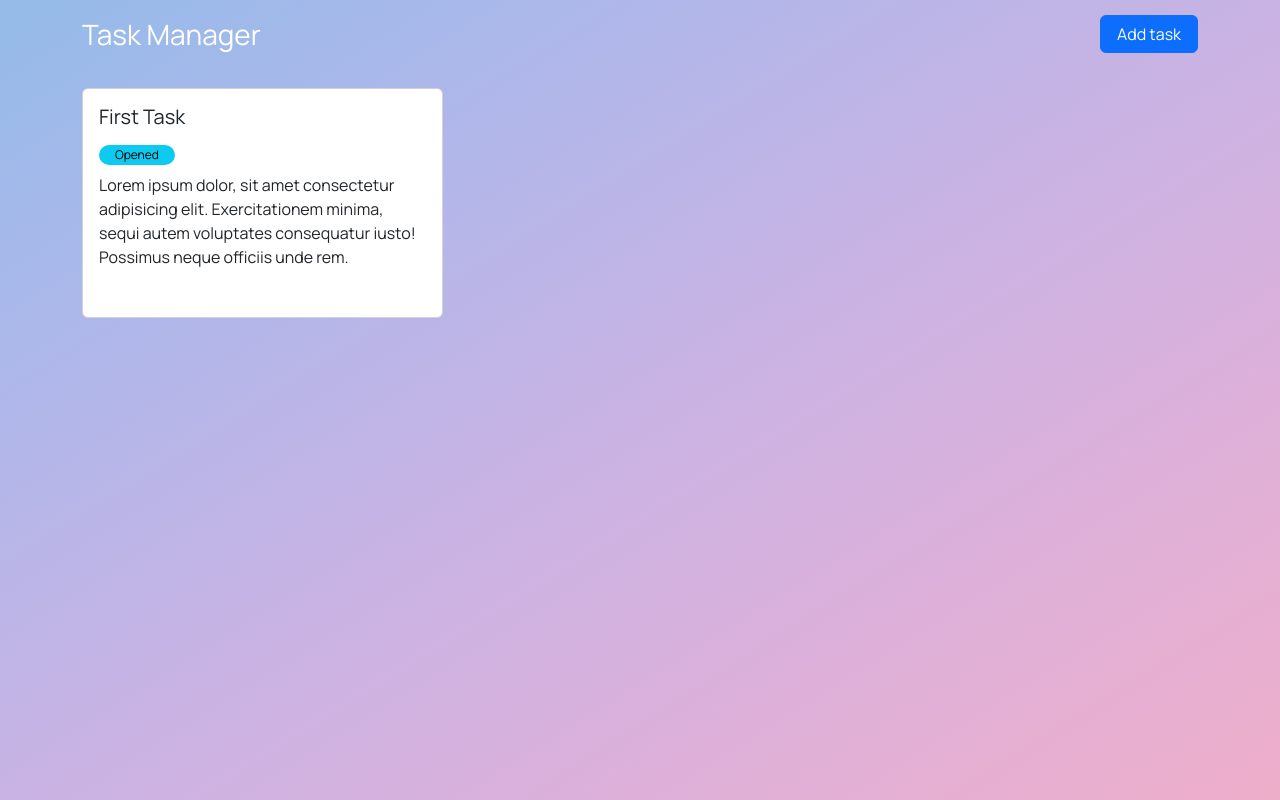
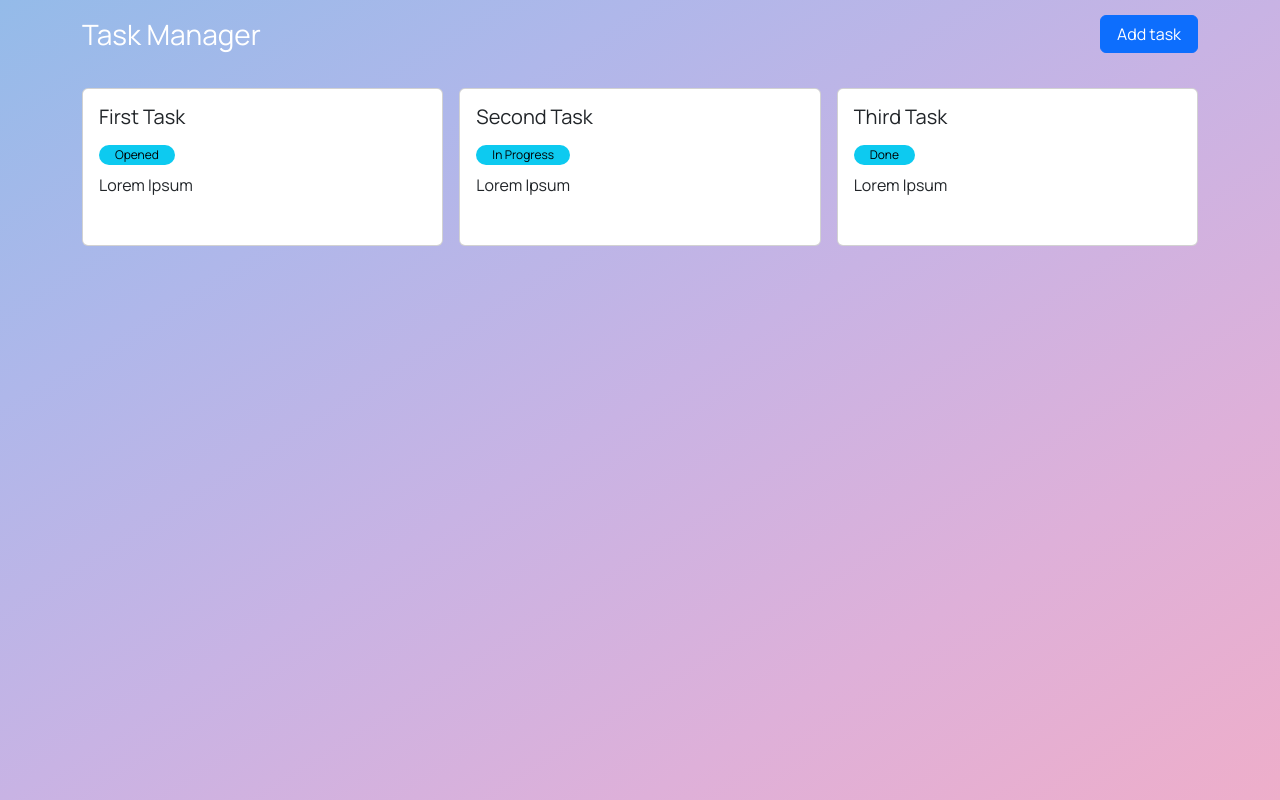
Before and after one commit to aivaras-bankauskas/taskapp, a Vue app: page / in a window 1280 px wide. Built offline with nearby package versions, Linux system fonts and the light colour scheme.

Commit message:
TaskCard: add props

```diff
--- a/src/App.vue
+++ b/src/App.vue
@@ -9,7 +9,13 @@ import NavbarLayout from './views/layout/NavbarLayout.vue'
     <div class="my-2">
       <div class="row row-cols-1 row-cols-md-2 row-cols-lg-3 p-1">
         <div class="col p-2">
-          <TaskCard />
+          <TaskCard title="First Task" description="Lorem Ipsum" status="Opened" />
+        </div>
+        <div class="col p-2">
+          <TaskCard title="Second Task" description="Lorem Ipsum" status="In Progress" />
+        </div>
+        <div class="col p-2">
+          <TaskCard title="Third Task" description="Lorem Ipsum" status="Done" />
         </div>
       </div>
     </div>
--- a/src/views/components/TaskCard.vue
+++ b/src/views/components/TaskCard.vue
@@ -1,12 +1,17 @@
+<script setup>
+const task = defineProps({
+  id: Number,
+  title: String,
+  description: String,
+  status: String
+})
+</script>
 <template>
   <div class="card">
     <div class="card-body pb-5">
-      <h5 class="card-title">First Task</h5>
-      <span class="badge rounded-pill fw-normal my-2 px-3 text-bg-info"> Opened </span>
-      <p class="card-description card-text">
-        Lorem ipsum dolor, sit amet consectetur adipisicing elit. Exercitationem minima, sequi autem
-        voluptates consequatur iusto! Possimus neque officiis unde rem.
-      </p>
+      <h5 class="card-title">{{ task.title }}</h5>
+      <span class="badge rounded-pill fw-normal my-2 px-3 text-bg-info">{{ task.status }}</span>
+      <p class="card-description card-text">{{ task.description }}</p>
     </div>
   </div>
 </template>
```
